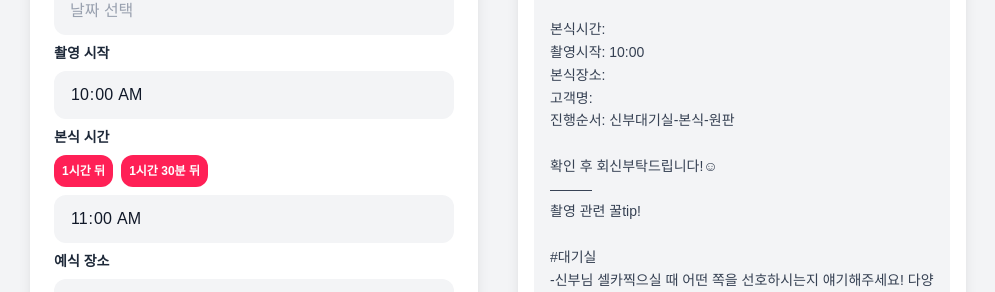
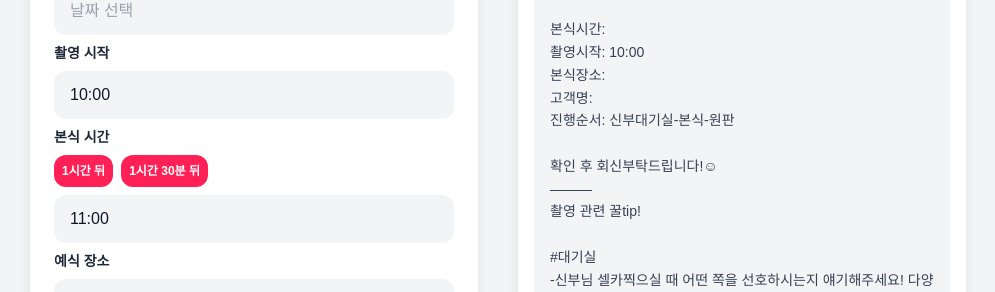
Before and after one commit to dohundev/auto-message, a Next.js app: page / in a window 1280 px wide. Shown: the part 313-605 px from the top of the page, without its empty margins (142-1137 px from the left). Built offline with nearby package versions, Linux system fonts and the light colour scheme.

Commit message:
feat : tiempicker 수정

```diff
--- a/app/globals.css
+++ b/app/globals.css
@@ -57,6 +57,3 @@ body {
     margin: 0.5rem !important;
   }
 }
-input[type="time"]::-webkit-calendar-picker-indicator {
-  opacity: 0;           /* 보이지 않게 */
-}
--- a/app/page.tsx
+++ b/app/page.tsx
@@ -7,8 +7,9 @@ import { ko } from 'date-fns/locale';
 import toast, { Toaster } from 'react-hot-toast';
 import { MESSAGE_TEMPLATE } from './constants/messageTemplate';
 
+
 const inputStyle =
-  'w-full rounded-xl bg-gray-100 px-4 py-3 text-gray-900 placeholder-gray-400 focus:outline-none focus:ring-2 focus:ring-rose-400';
+  'w-full  rounded-xl bg-gray-100 px-4 py-3 text-gray-900 placeholder-gray-400 focus:outline-none focus:ring-2 focus:ring-rose-400';
 const labelStyle = 'block text-sm font-semibold text-gray-800 mb-2';
 
 export default function Home() {
@@ -108,27 +109,61 @@ const setTimeAfter = (time:number) => {
             withPortal
           />
           <label className={labelStyle}>촬영 시작</label>
-          <input
+          {/* <input
             type='time'
             className={inputStyle}
             value={shootTime}
             onChange={(e) => setShootTime(e.target.value)}
+          /> */}
+          <DatePicker
+            selected={shootTime ? new Date(`2000-01-01T${shootTime}`) : null}
+            onChange={(date: Date | null) => {
+              if (date) {
+                const hours = String(date.getHours()).padStart(2, '0');
+                const mins = String(date.getMinutes()).padStart(2, '0');
+                setShootTime(`${hours}:${mins}`);
+              }
+            }}
+            showTimeSelect          // 시간 선택 활성화
+            showTimeSelectOnly      // 시간만! (날짜 숨김)
+            timeIntervals={5}      // 30분 간격 (15, 30, 60 등)
+            timeCaption="시간"       // 헤더 텍스트
+            dateFormat="HH:mm"      // 표시 형식
+            locale={ko}
+            className={inputStyle}
+            wrapperClassName="w-full block"  // 추가!
+            placeholderText="시간 선택"
           />
-
           <label className={labelStyle}>본식 시간</label>
-          <button className='bg-rose-500 text-xs  text-white font-semibold py-2 rounded-xl active:scale-[0.98] transition cursor-pointer p-2 mr-2'
+         <div>
+         <button className='bg-rose-500 text-xs  text-white font-semibold py-2 rounded-xl active:scale-[0.98] transition cursor-pointer p-2 mr-2'
           onClick={() => setTimeAfter(60)}
           >1시간 뒤</button>
           <button className='bg-rose-500 text-xs  text-white font-semibold py-2 rounded-xl active:scale-[0.98] transition cursor-pointer p-2'
           onClick={() => setTimeAfter(90)}
           >1시간 30분 뒤</button>
-          <input
-            type='time'
+         </div>
+
+          <DatePicker
+            selected={ceremonyTime ? new Date(`2000-01-01T${ceremonyTime}`) : null}
+            onChange={(date: Date | null) => {
+              if (date) {
+                const hours = String(date.getHours()).padStart(2, '0');
+                const mins = String(date.getMinutes()).padStart(2, '0');
+                setCeremonyTime(`${hours}:${mins}`);
+              }
+            }}
+            showTimeSelect
+            showTimeSelectOnly
+            timeIntervals={5}
+            timeCaption="시간"
+            dateFormat="HH:mm"
+            locale={ko}
             className={inputStyle}
-            value={ceremonyTime}
-            onChange={(e) => setCeremonyTime(e.target.value)}
+            wrapperClassName="w-full block"  // 추가!
+
+            placeholderText="시간 선택"
           />
-
 
           <label className={labelStyle}>예식 장소</label>
           <input
```
